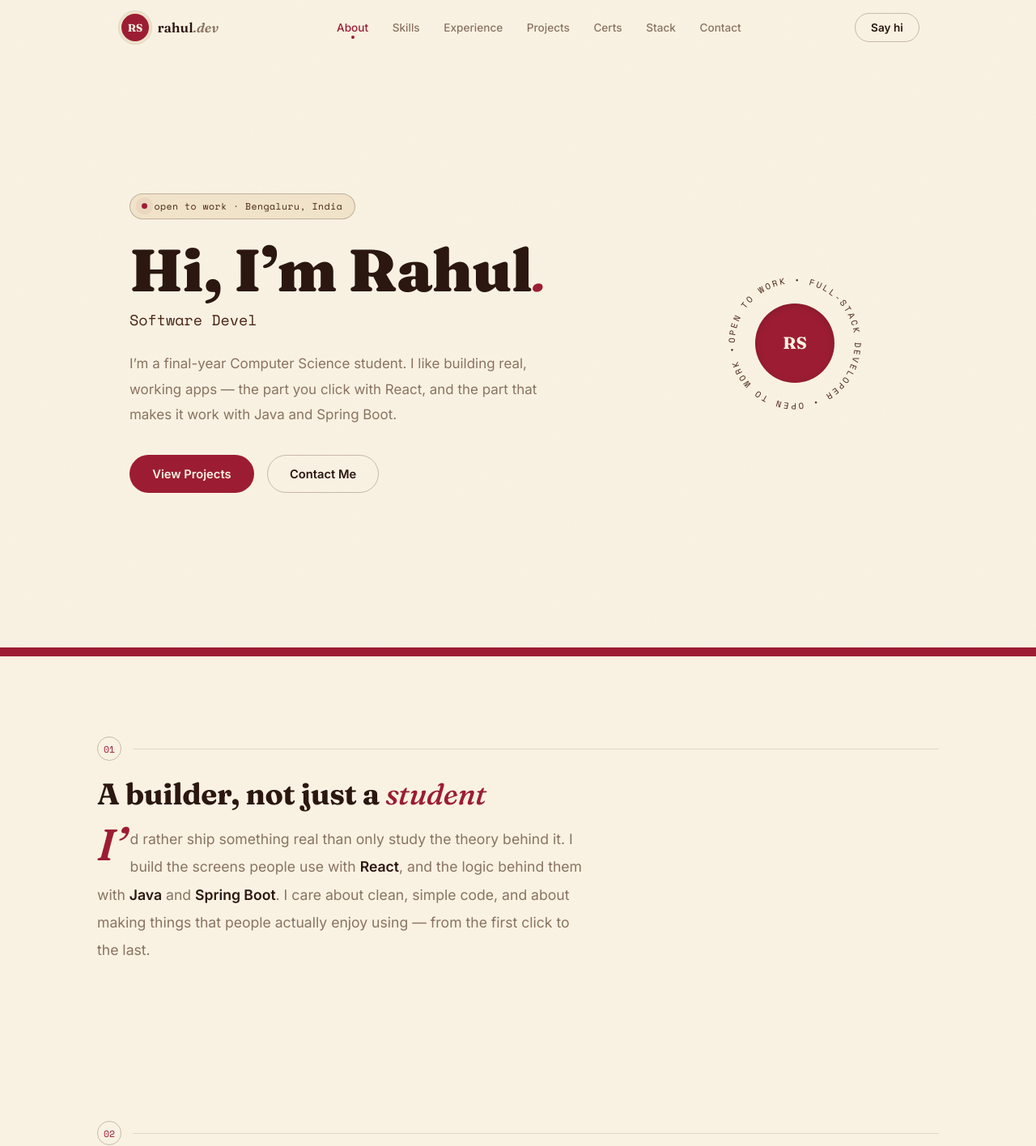
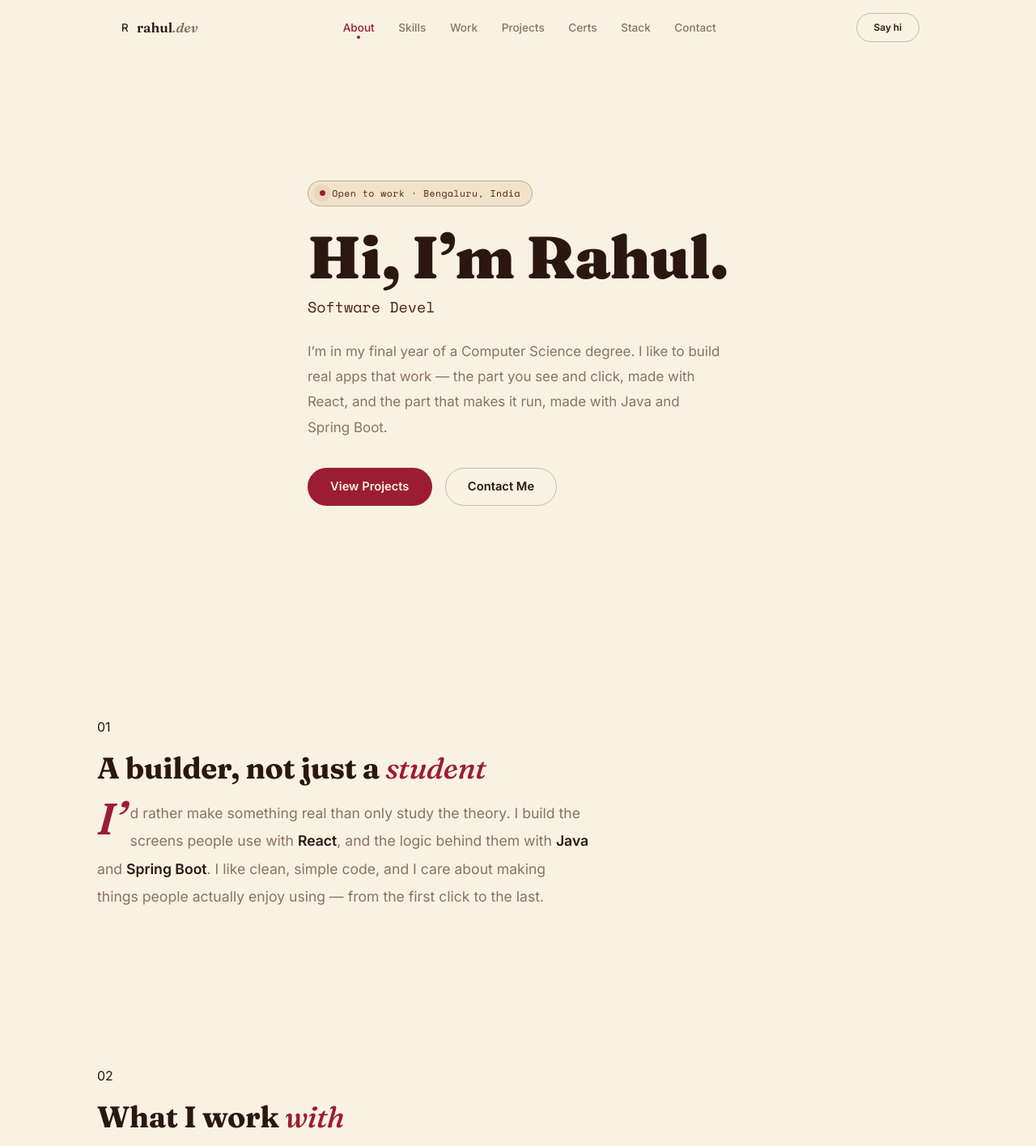
Before and after one commit to RAHUL2525252525/PORTFOLIO, a React (Vite) app: page / in a window 1280 px wide. Shown: the top 1416 px of the page at 81% size. Built offline with nearby package versions, Linux system fonts and the light colour scheme.

Commit message:
Update App.jsx

```diff
--- a/src/App.jsx
+++ b/src/App.jsx
@@ -6,7 +6,7 @@ import {
 import './index.css'
 
 /* ================================================================== */
-/* content                                                             */
+/* content — kept in plain, simple words                               */
 /* ================================================================== */
 
 const ROLES = [
@@ -19,7 +19,7 @@ const ROLES = [
 const NAV = [
   { id: 'about', label: 'About' },
   { id: 'skills', label: 'Skills' },
-  { id: 'experience', label: 'Experience' },
+  { id: 'experience', label: 'Work' },
   { id: 'projects', label: 'Projects' },
   { id: 'certifications', label: 'Certs' },
   { id: 'stack', label: 'Stack' },
@@ -31,22 +31,21 @@ const SKILLS = [
   'Java', 'Spring Boot', 'MySQL', 'REST API', 'Git', 'GitHub',
 ]
 
-// Order is the real order a request travels through the app —
-// screen first, then server, then database, then the tools tying it together.
+// Real order a request travels: screen, then server, then database, then tools.
 const STACK_LAYERS = [
   {
     icon: Code2,
     title: 'What you see',
     subtitle: 'Frontend',
     items: ['React', 'Tailwind CSS', 'HTML', 'CSS'],
-    blurb: 'The screens, buttons, and pages a person actually touches.',
+    blurb: 'The screens and buttons a person taps.',
   },
   {
     icon: Server,
     title: 'What runs it',
     subtitle: 'Backend',
     items: ['Java', 'Spring Boot', 'REST API'],
-    blurb: 'The logic behind the screen, answering every request.',
+    blurb: 'The logic behind the screen. It answers every request.',
   },
   {
     icon: Database,
@@ -60,7 +59,7 @@ const STACK_LAYERS = [
     title: 'How I build it',
     subtitle: 'Tools',
     items: ['Git', 'GitHub'],
-    blurb: 'Version control and the place the code lives online.',
+    blurb: 'Version control, and where the code lives online.',
   },
 ]
 
@@ -93,9 +92,9 @@ const PROJECTS = [
     id: '01',
     title: 'ShopSphere',
     tag: 'a full-stack online store',
-    desc: 'A complete online shop — people can browse, search, add to cart, and track orders. Behind it, there is an admin panel to manage products, users, and stock.',
+    desc: 'A complete online shop. People can browse, search, add to cart, and track orders. Behind it, an admin panel manages products, users, and stock.',
     tech: ['React', 'Spring Boot', 'MySQL', 'REST API'],
-    note: 'The server sleeps to save costs. Give it 30–60 seconds to wake up before the live site loads fully.',
+    note: 'The server sleeps to save cost. Give it 30–60 seconds to wake up before the live site loads fully.',
     links: [
       { label: 'Live site', href: 'https://shopsphere-8m8f.vercel.app/' },
       { label: 'Backend', href: 'https://shopsphere-backend-5umn.onrender.com' },
@@ -114,7 +113,7 @@ const PROJECTS = [
     id: '03',
     title: 'Personal Portfolio',
     tag: 'an earlier version of this site',
-    desc: 'My first portfolio site — built to be fast, clean, and easy to read on any device.',
+    desc: 'My first portfolio site. Built to be fast, clean, and easy to read on any device.',
     tech: ['React', 'Vite', 'CSS'],
   },
 ]
@@ -220,39 +219,15 @@ function useScrolledPast(threshold = 30) {
 /* small pieces                                                        */
 /* ================================================================== */
 
+// section marker: a gold-ringed medallion with the sheet number, joined by
+// a thin gold thread that runs to the section title — the through-line motif.
 function Eyebrow({ index }) {
   return (
     <div className="eyebrow-row">
-      <span className="eyebrow-index">{index}</span>
-      <span className="eyebrow-line" />
+      <span className="medallion">{index}</span>
+      <span className="thread" />
     </div>
   )
-}
-
-// The signature element: a slowly rotating wax-seal / bottle-cap badge with
-// text set on a circular path, sitting beside the headline like a stamp.
-function SealBadge() {
-  return (
-    <div className="seal-wrap" aria-hidden="true">
-      <div className="seal">
-        <svg viewBox="0 0 200 200" width="100%" height="100%">
-          <g className="seal-ring">
-            <path id="sealCircle" fill="none" d="M 100,100 m -78,0 a 78,78 0 1,1 156,0 a 78,78 0 1,1 -156,0" />
-            <text fontFamily="Space Mono, monospace" fontSize="11.2" letterSpacing="2.5" fill="#4a2416">
-              <textPath href="#sealCircle" startOffset="0%">
-                OPEN TO WORK • FULL-STACK DEVELOPER • OPEN TO WORK •
-              </textPath>
-            </text>
-          </g>
-        </svg>
-        <div className="seal-center"><span>RS</span></div>
-      </div>
-    </div>
-  )
-}
-
-function Scallop({ flip }) {
-  return <div className={`scallop ${flip ? 'flip' : ''}`} aria-hidden="true" />
 }
 
 /* ================================================================== */
@@ -263,18 +238,28 @@ export default function App() {
   const typed = useTypewriter(ROLES)
   const active = useActiveSection()
   const scrolled = useScrolledPast()
+  const heroRef = useRef(null)
 
   const scrollTo = (id) => document.getElementById(id)?.scrollIntoView({ behavior: 'smooth', block: 'start' })
 
+  // gold spotlight that follows the pointer in the hero — a quiet, premium touch
+  const handleHeroMove = (e) => {
+    const el = heroRef.current
+    if (!el) return
+    const rect = el.getBoundingClientRect()
+    el.style.setProperty('--x', `${e.clientX - rect.left}px`)
+    el.style.setProperty('--y', `${e.clientY - rect.top}px`)
+  }
+
   return (
     <div>
-      <div className="grain" aria-hidden="true" />
+      <div className="vignette" aria-hidden="true" />
 
       {/* ---------------- navbar ---------------- */}
       <nav className={`site-nav ${scrolled ? 'scrolled' : ''}`}>
         <div className="wrap nav-inner">
           <button className="logo-btn" onClick={() => window.scrollTo({ top: 0, behavior: 'smooth' })} aria-label="Back to top">
-            <span className="logo-seal">RS</span>
+            <span className="logo-ring">R</span>
             <span className="logo-text">rahul<span className="dim">.dev</span></span>
           </button>
 
@@ -286,36 +271,39 @@ export default function App() {
             ))}
           </div>
 
-          <button className="btn ghost" style={{ padding: '0.55rem 1.2rem', fontSize: '0.85rem' }} onClick={() => scrollTo('contact')}>
+          <button className="btn ghost" style={{ padding: '0.6rem 1.3rem', fontSize: '0.74rem' }} onClick={() => scrollTo('contact')}>
             Say hi
           </button>
         </div>
       </nav>
 
       {/* ---------------- hero ---------------- */}
-      <header id="hero" className="hero">
-        <div className="hero-grid">
-          <div>
+      <header id="hero" className="hero" ref={heroRef} onMouseMove={handleHeroMove}>
+        <div className="hero-spotlight" aria-hidden="true" />
+        <div className="hero-inner">
           <Reveal>
             <div className="hero-eyebrow">
               <span className="pulse" />
-                open to work · Bengaluru, India
+              Open to work · Bengaluru, India
             </div>
           </Reveal>
 
           <Reveal delay={80}>
-              <h1 className="hero-name">Hi, I&rsquo;m Rahul<em>.</em></h1>
+            <h1 className="hero-name">Hi, I&rsquo;m <span className="shine">Rahul</span>.</h1>
           </Reveal>
 
           <Reveal delay={140}>
-              <p className="hero-role">{typed}<span className="type-cursor" /></p>
+            <div className="hero-role">
+              <span className="rule" />
+              <span className="role-text">{typed}<span className="type-cursor" /></span>
+            </div>
           </Reveal>
 
           <Reveal delay={200}>
             <p className="hero-desc">
-                I&rsquo;m a final-year Computer Science student. I like building real, working apps —
-                the part you click with React, and the part that makes it work with Java and
-                Spring Boot.
+              I&rsquo;m in my final year of a Computer Science degree. I like to build real apps
+              that work — the part you see and click, made with React, and the part that makes
+              it run, made with Java and Spring Boot.
             </p>
           </Reveal>
 
@@ -326,12 +314,7 @@ export default function App() {
             </div>
           </Reveal>
         </div>
-
-          <Reveal delay={200}><SealBadge /></Reveal>
-        </div>
       </header>
-
-      <Scallop />
 
       {/* ---------------- about ---------------- */}
       <section id="about" className="wrap section">
@@ -341,11 +324,11 @@ export default function App() {
         </Reveal>
         <Reveal delay={100}>
           <p className="about-text">
-            I&rsquo;d rather ship something real than only study the theory behind it. I build the
-            screens people use with <strong>React</strong>, and the logic behind them with{' '}
-            <strong>Java</strong> and <strong>Spring Boot</strong>. I care about clean, simple
-            code, and about making things that people actually enjoy using — from the first click
-            to the last.
+            I&rsquo;d rather make something real than only study the theory. I build the screens
+            people use with <strong>React</strong>, and the logic behind them with{' '}
+            <strong>Java</strong> and <strong>Spring Boot</strong>. I like clean, simple code,
+            and I care about making things people actually enjoy using — from the first click to
+            the last.
           </p>
         </Reveal>
       </section>
@@ -388,7 +371,7 @@ export default function App() {
 
         <Reveal delay={100}>
           <div className="edu-label">
-            <GraduationCap size={15} color="var(--cherry)" /> Education
+            <GraduationCap size={15} color="var(--gold)" /> Education
           </div>
           <div className="edu-grid">
             {EDUCATION.map((ed) => (
@@ -412,9 +395,9 @@ export default function App() {
         <div className="project-list">
           {PROJECTS.map((p, i) => (
             <Reveal key={p.id} delay={i * 100} className="panel project-card">
-              {p.featured && <span className="project-flag">Featured</span>}
               <div className="project-heading">
                 <h3>{p.title}</h3>
+                {p.featured && <span className="project-flag">Featured</span>}
               </div>
               <p className="project-tag">{p.tag}</p>
               <p className="project-desc">{p.desc}</p>
@@ -445,7 +428,7 @@ export default function App() {
         <div className="cert-grid">
           {CERTS.map((c, i) => (
             <Reveal key={c.name} delay={i * 80} className="panel cert-card">
-              <span className="cert-icon"><Award size={16} color="var(--cherry)" /></span>
+              <span className="cert-icon"><Award size={16} color="var(--gold)" /></span>
               <div>
                 <p className="cert-name">{c.name}</p>
                 <p className="cert-by">{c.by}</p>
@@ -459,10 +442,10 @@ export default function App() {
       <section id="stack" className="wrap section">
         <Reveal>
           <Eyebrow index="06" />
-          <h2 className="sec-title">How a request travels through my <em>apps</em></h2>
+          <h2 className="sec-title">How a request moves through my <em>apps</em></h2>
           <p className="sec-desc">
-            Top to bottom — from the screen you tap, to the server that answers, to the database
-            that remembers, held together by the tools I build with every day.
+            Top to bottom — the screen you tap, the server that answers, the database that
+            remembers, held together by the tools I use every day.
           </p>
         </Reveal>
 
@@ -472,7 +455,7 @@ export default function App() {
             return (
               <div key={layer.title}>
                 <div className="pipe-node">
-                  <div className="pipe-icon"><Icon size={19} color="var(--cherry)" /></div>
+                  <div className="pipe-icon"><Icon size={19} color="var(--gold)" /></div>
                   <div className="pipe-body panel">
                     <p className="pipe-sub">{layer.subtitle}</p>
                     <h3 className="pipe-title">{layer.title}</h3>
@@ -493,8 +476,6 @@ export default function App() {
         </Reveal>
       </section>
 
-      <Scallop flip />
-
       {/* ---------------- contact ---------------- */}
       <section id="contact" className="wrap section">
         <Reveal>
@@ -507,8 +488,8 @@ export default function App() {
           {CONTACTS.map((c, i) => {
             const Icon = c.icon
             return (
-              <Reveal key={c.label} delay={i * 70} as="a" className="panel contact-card" style={{}}>
-                <a href={c.href} target={c.href.startsWith('http') ? '_blank' : undefined} rel="noopener noreferrer" style={{ display: 'flex', alignItems: 'center', gap: '0.9rem', width: '100%' }}>
+              <Reveal key={c.label} delay={i * 70} as="div" className="panel contact-card">
+                <a href={c.href} target={c.href.startsWith('http') ? '_blank' : undefined} rel="noopener noreferrer" style={{ display: 'flex', alignItems: 'center', gap: '1rem', width: '100%' }}>
                   <span className="contact-icon"><Icon size={17} /></span>
                   <span>
                     <p className="contact-label">{c.label}</p>
```
Lines whose indentation alone changed are shown as unchanged.
